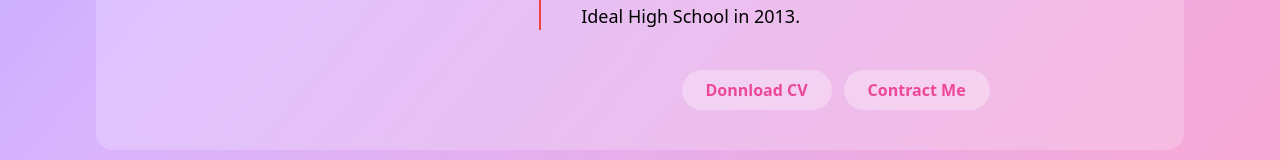
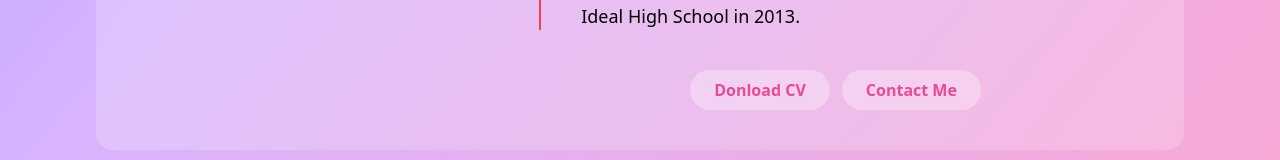
Before and after one commit to Saykot1997/glassmorphism-protfolio, a Next.js app: page /about in a window 1280 px wide. Shown: the part 1340-1500 px from the top of the page. Built offline with nearby package versions, Linux system fonts and the light colour scheme.

Commit message:
spaling fixed

```diff
--- a/pages/about.js
+++ b/pages/about.js
@@ -19,7 +19,7 @@ export default function About() {
 
 
     return (
-        <div className=" relative min-h-screen w-full py-5 sm:py-16 flex justify-center items-center bg-gradient-to-br from-indigo-400 via-purple-300 to-pink-300">
+        <div className="relative min-h-screen w-full py-5 sm:py-16 flex justify-center items-center bg-gradient-to-br from-indigo-400 via-purple-300 to-pink-300">
             {/* animations div */}
             <div className="absolute h-full w-full top-0 left-0">
                 <div className=" fixed top-28 left-44 w-0 sm:w-16 h-0 sm:h-16 rounded-full bg-purple-500 animate-zoom"></div>
@@ -124,11 +124,11 @@ export default function About() {
                                     {/* buttons */}
                                     <div className=' mt-10 mb-5 text-center'>
                                         <a href="CV.pdf" download>
-                                            <button className='commonbutton'>Donnload CV</button>
+                                            <button className='commonbutton'>Donload CV</button>
                                         </a>
                                         <Link href="/contract">
                                             <a>
-                                                <button className='commonbutton sm:mt-0 mt-2 '>Contract Me</button>
+                                                <button className='commonbutton sm:mt-0 mt-2 '>Contact Me</button>
                                             </a>
                                         </Link>
                                     </div>
--- a/pages/index.js
+++ b/pages/index.js
@@ -1,6 +1,5 @@
 import React, { useState } from 'react'
 import { GoThreeBars } from 'react-icons/go'
-import { AiOutlineClose } from 'react-icons/ai'
 import photo from "../images/Saykot.jpg"
 import Image from 'next/image'
 import MenuBar from '../components/MenuBar'
@@ -19,7 +18,7 @@ export default function Home() {
 
 
   return (
-    <div className=" relative min-h-screen w-full flex justify-center items-center bg-gradient-to-br from-indigo-400 via-purple-300 to-pink-300">
+    <div className="relative min-h-screen w-full flex justify-center items-center bg-gradient-to-br from-indigo-400 via-purple-300 to-pink-300">
       {/* animations div */}
       <div className="absolute h-full w-full top-0 left-0">
         <div className=" fixed top-28 left-44 w-0 sm:w-16 h-0 sm:h-16 rounded-full bg-purple-500 animate-zoom"></div>
--- a/pages/works/index.js
+++ b/pages/works/index.js
@@ -55,7 +55,7 @@ export default function Works() {
 
                         <div className=' w-full'>
                             <h4 className=' text-center text-lg sm:text-3xl md:text-4xl font-semibold'>Recent Works</h4>
-                            <p className=' text-xl font-semibold mt-5'>Full Stack Websites : </p>
+                            <p className=' text-lg sm:text-xl font-semibold mt-5'>Full Stack Websites : </p>
                             <div className=' grid grid-cols-1 md:grid-cols-2 lg:grid-cols-3 gap-10 mt-5'>
 
                                 {/* work items start */}
@@ -171,7 +171,7 @@ export default function Works() {
 
 
                             {/* frontend websites */}
-                            <p className=' text-xl font-semibold mt-10 mb-5'>Frontend or Static Websites : </p>
+                            <p className=' text-lg sm:text-xl font-semibold mt-10 mb-5'>Frontend or Static Websites : </p>
                             <div className=' grid grid-cols-1 md:grid-cols-2 lg:grid-cols-3 gap-10 mt-5'>
 
                                 {/* work items start */}
```
